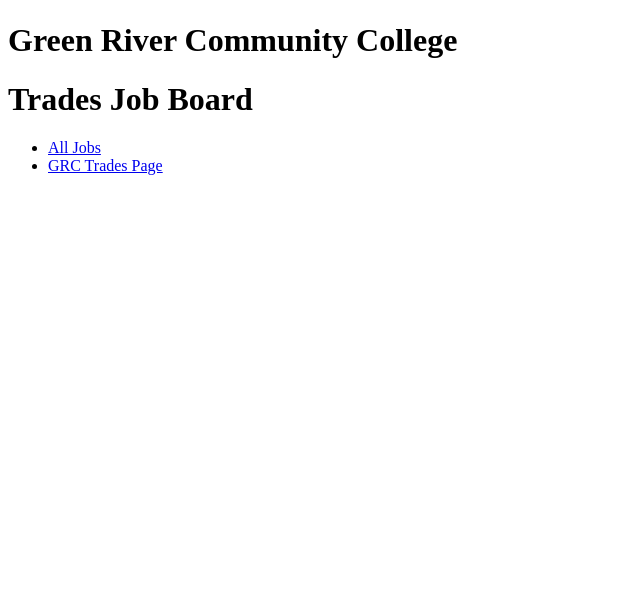
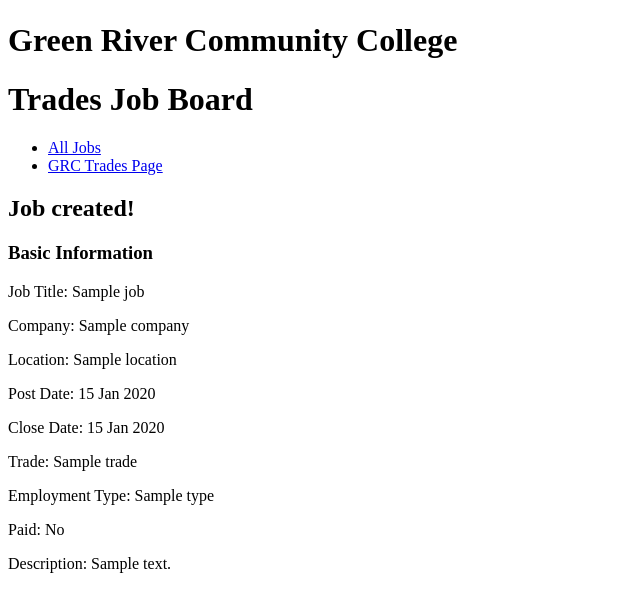
Before and after one commit to garrett-fiorito/ttj, a Node server app: template views/confirmation.ejs in a window 1280 px wide. Shown: the part 161-773 px from the top of the page, without its empty margins (0-640 px from the left). Run offline with Node 20, Linux system fonts and the light colour scheme; the template is opened without the code that fills it: most values are stand-ins (such as "Sample title", 1, 10 or a date in 2020).

Commit message:
Show job info on confirmation page

```diff
--- a/views/confirmation.ejs
+++ b/views/confirmation.ejs
@@ -20,5 +20,19 @@
             </ul>
         </nav>
     </header>
+    <h2>Job created!</h2>
+    <h3>Basic Information</h3>
+    <p>Job Title: <%= job.title %></p>
+    <p>Company: <%= job.company %></p>
+    <p>Location: <%= job.location %></p>
+    <p>Post Date: <%= job.post_date %></p>
+    <p>Close Date: <%= job.close_date %></p>
+    <p>Trade: <%= job.trade %></p>
+    <p>Employment Type: <%= job.type%></p>
+    <p>Paid: <%= job.is_paid ? 'Yes' : 'No' %></p>
+    <% if (job.is_paid === 1) { %>
+        <p>Compensation: <%= job.compensation %></p>
+    <% } %>
+    <p>Description: <%= job.description %></p>
 </body>
 </html>
```
